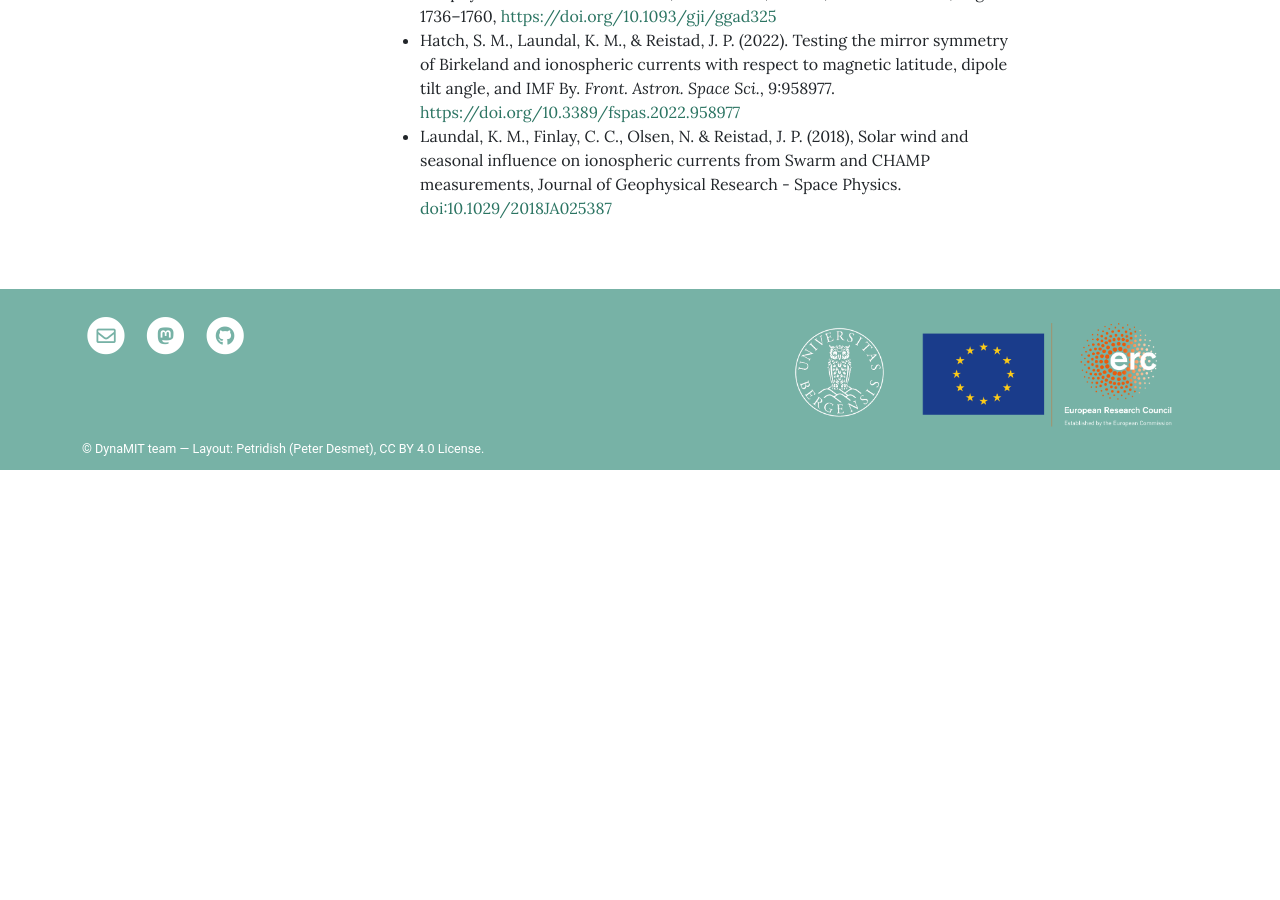
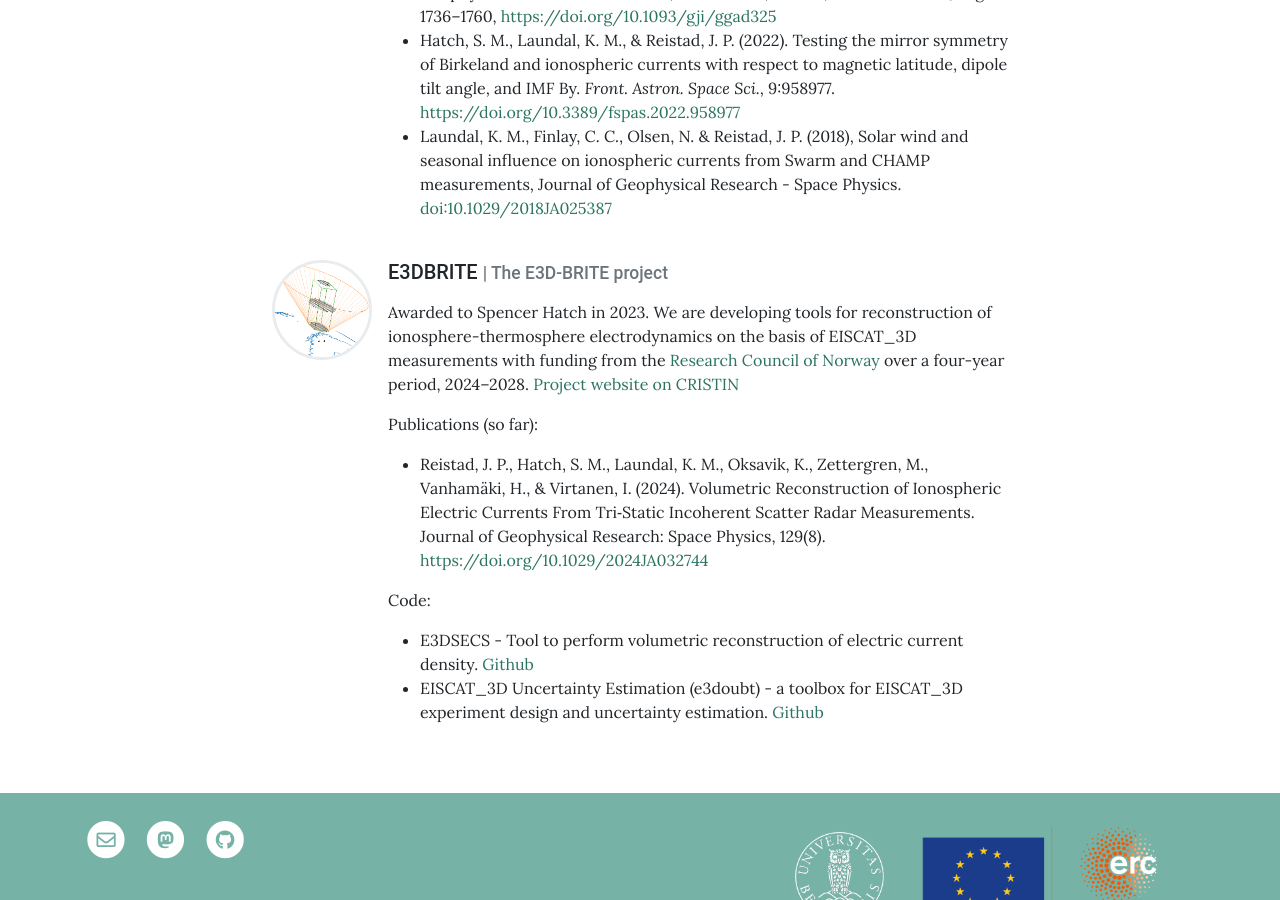
Before and after one commit to DynaMIT-uib/DynaMIT-uib.github.io, a Jekyll site: the page built from pages/projects.md, in a window 1280 px wide and 900 px high, scrolled down 2399 px. Built offline with Jekyll 4.4.1, drawn with Linux system fonts in a browser that asks for light colours; before the commit the page ends 2869 px from its top, so only the background shows below that.

Commit message:
Added E3D-BRITE to Projects.yml

```diff
--- a/_data/Projects.yml
+++ b/_data/Projects.yml
@@ -45,3 +45,16 @@ Projects:
        - Clemens Kloss, Christopher C Finlay, Karl M Laundal, Nils Olsen, Polar ionospheric currents and high temporal resolution geomagnetic field models, Geophysical Journal International, Volume 235, Issue 2, November 2023, Pages 1736–1760, [https://doi.org/10.1093/gji/ggad325](https://doi.org/10.1093/gji/ggad325)
        - Hatch, S. M., Laundal, K. M., & Reistad, J. P. (2022). Testing the mirror symmetry of Birkeland and ionospheric currents with respect to magnetic latitude, dipole tilt angle, and IMF By. *Front. Astron. Space Sci.*, 9:958977. [https://doi.org/10.3389/fspas.2022.958977](https://doi.org/10.3389/fspas.2022.958977)
        - Laundal, K. M., Finlay, C. C., Olsen, N. & Reistad, J. P. (2018), Solar wind and seasonal influence on ionospheric currents from Swarm and CHAMP measurements, Journal of Geophysical Research - Space Physics. [doi:10.1029/2018JA025387](https://doi.org/doi:10.1029/2018JA025387)
+
+  - name: E3DBRITE
+    role: The E3D-BRITE project
+    image: assets/theme/images/e3dbrite.png
+    description: |
+       Awarded to Spencer Hatch in 2023. We are developing tools for reconstruction of ionosphere-thermosphere electrodynamics on the basis of EISCAT_3D measurements with funding from the [Research Council of Norway](https://prosjektbanken.forskningsradet.no/en/project/FORISS/344061?Kilde=FORISS&distribution=Ar&chart=bar&calcType=funding&Sprak=no&sortBy=date&sortOrder=desc&resultCount=30&offset=0&Geografi.2=Kongsberg&source=FORISS&projectId=341078) over a four-year period, 2024–2028. [Project website on CRISTIN](https://app.cristin.no/projects/show.jsf?id=2713925)
+
+       Publications (so far):
+       - Reistad, J. P., Hatch, S. M., Laundal, K. M., Oksavik, K., Zettergren, M., Vanhamäki, H., & Virtanen, I. (2024). Volumetric Reconstruction of Ionospheric Electric Currents From Tri‐Static Incoherent Scatter Radar Measurements. Journal of Geophysical Research: Space Physics, 129(8). [https://doi.org/10.1029/2024JA032744](https://doi.org/10.1029/2024JA032744)
+
+       Code:
+       - E3DSECS - Tool to perform volumetric reconstruction of electric current density. [Github](https://github.com/jpreistad/e3dsecs)
+       - EISCAT_3D Uncertainty Estimation (e3doubt) - a toolbox for EISCAT_3D experiment design and uncertainty estimation. [Github](https://github.com/Dartspacephysiker/e3doubt)
```
